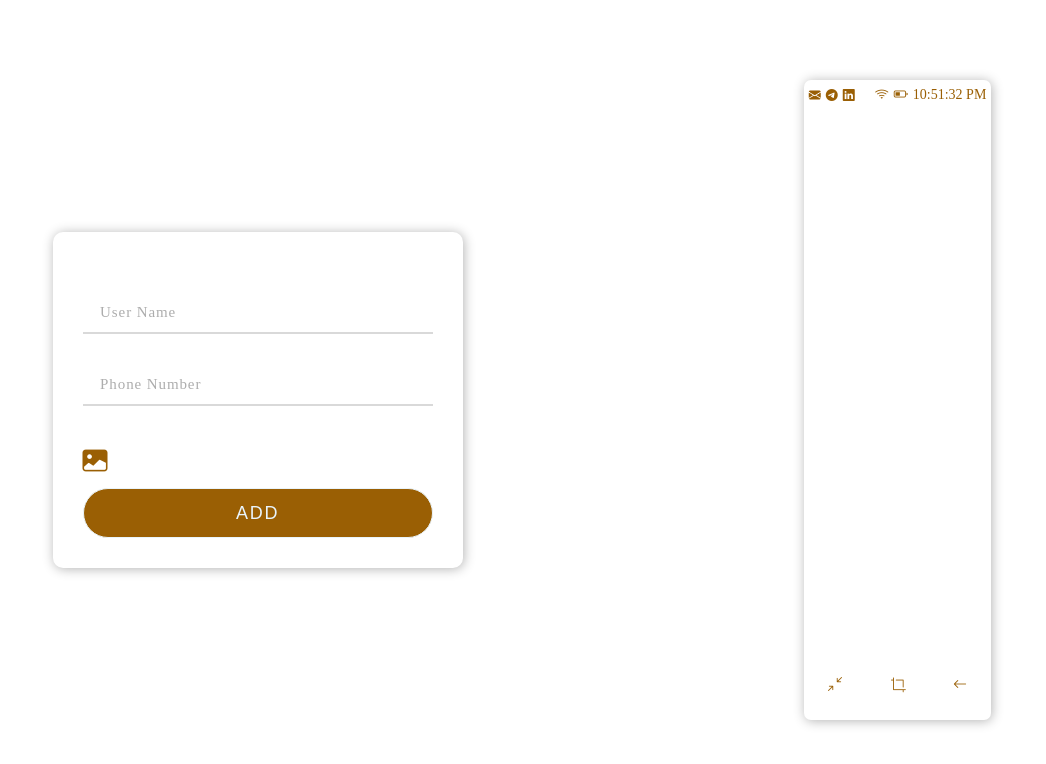
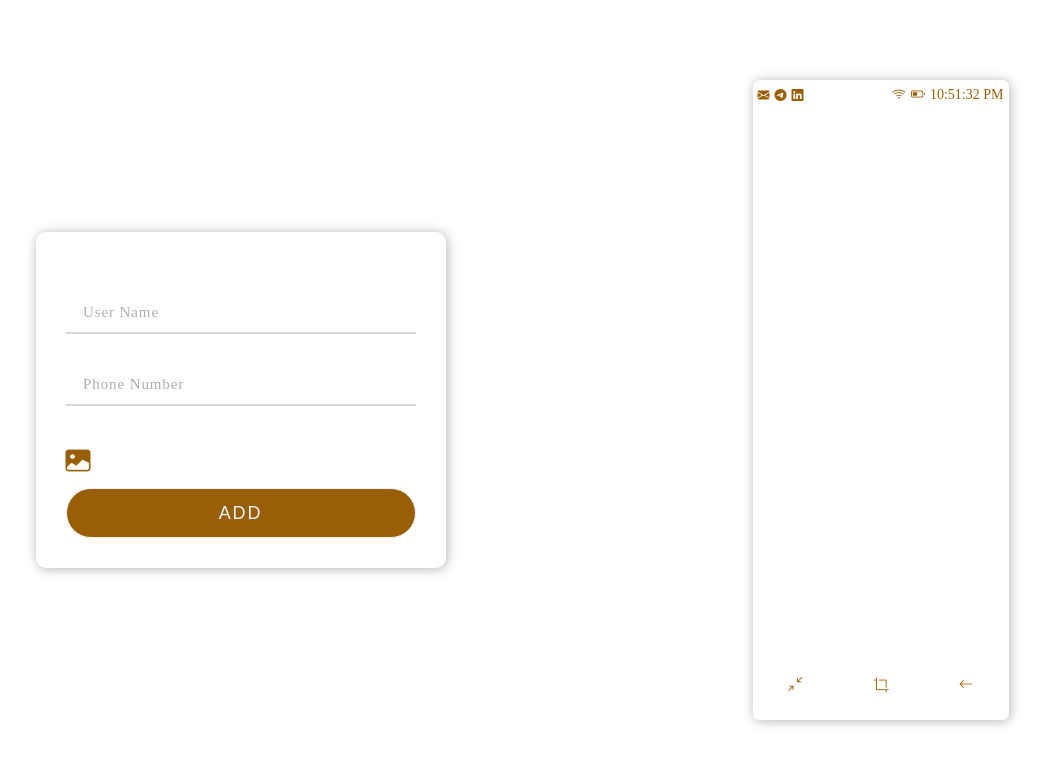
Before and after one commit to MaroufEbrahimi/contact-list, a React (Create React App) app: page / in a window 1280 px wide. Shown: the top 764 px of the page, without its empty margins (118-1164 px from the left). Built offline with nearby package versions, Linux system fonts and the light colour scheme.

Commit message:
added responsive for contact list

```diff
--- a/src/components/ContactList/ContactList.css
+++ b/src/components/ContactList/ContactList.css
@@ -3,6 +3,7 @@
   background: transparent;
   box-shadow: 1px 1px 12px rgba(0, 0, 0, 0.3);
   height: 80vh;
+  width: 20vw;
   border-radius: 7px;
 }
 
@@ -47,10 +48,17 @@
 }
 
 /* media query */
+@media (max-width: 1000px) {
+  .contact_list {
+    width: auto;
+  }
+}
+
 @media (max-width: 768px) {
   .contact_list {
     margin-top: 2rem;
     margin-bottom: 2rem;
+    width: auto;
   }
 }
 
```
